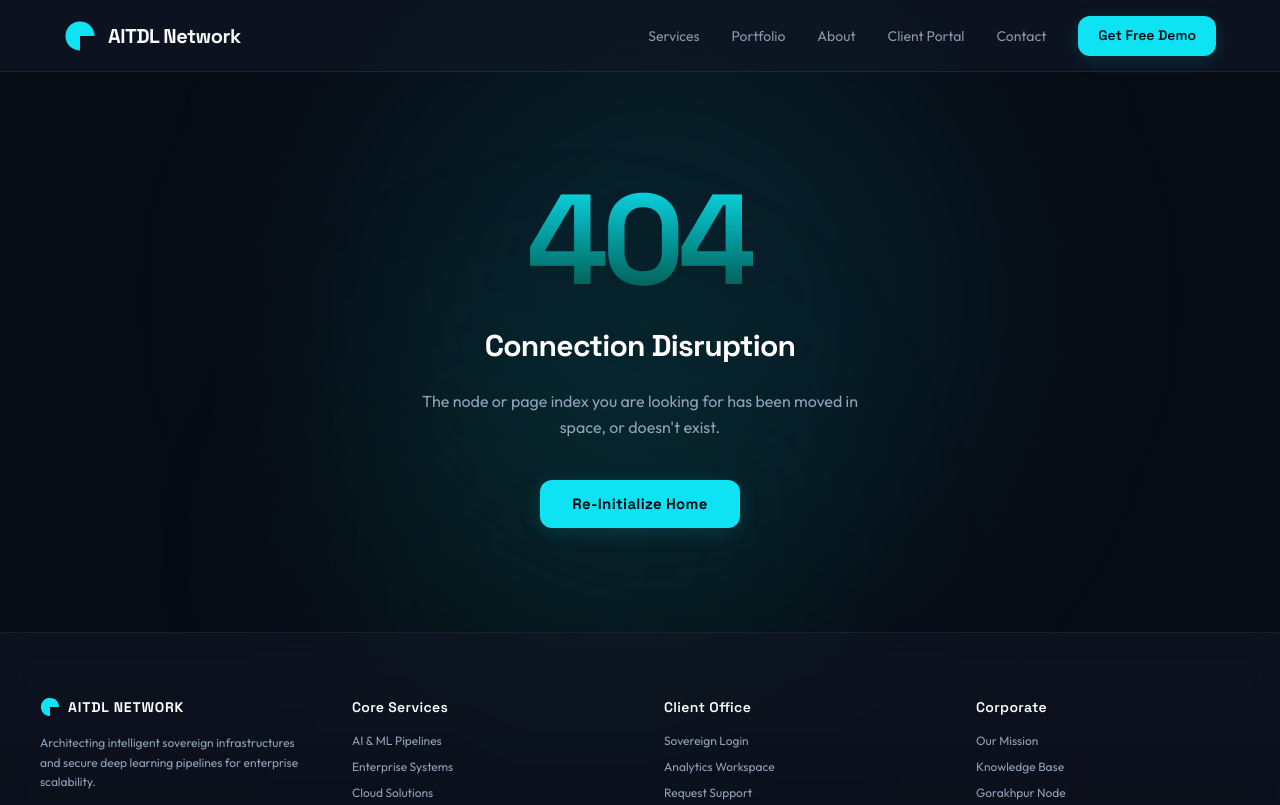
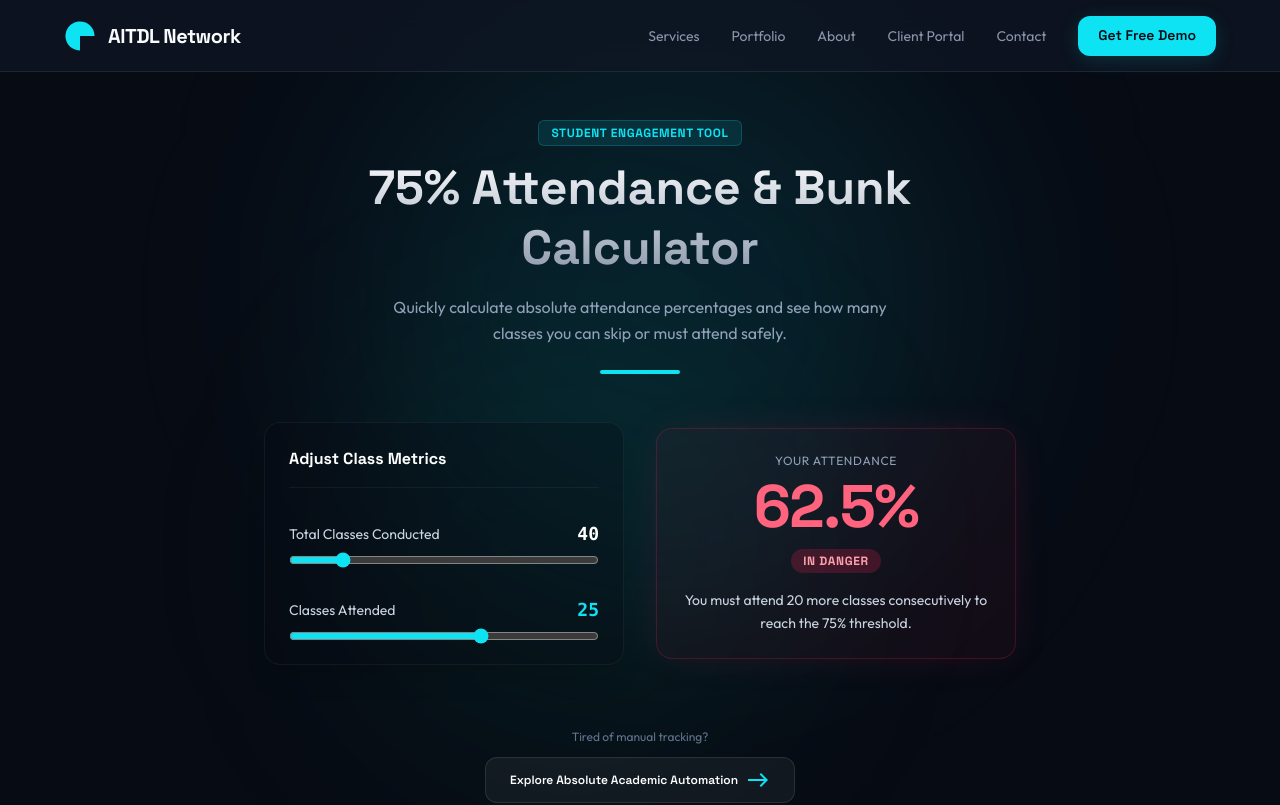
Before and after one commit to aitdlnetwork/aitdlNetwork, a Next.js app in the folder frontend/: page /tools/attendance-calculator in a window 1280 px wide. Before the commit this address had no page. Shown: the top 805 px of the page. Built offline with nearby package versions, Linux system fonts and the light colour scheme.

Commit message:
feat: add interactive Attendance and 75% Threshold Calculator and footer link

```diff
--- /dev/null
+++ b/frontend/src/app/tools/attendance-calculator/page.tsx
@@ -0,0 +1,135 @@
+/*
+AITDL Network © 2026 | Vikram Samvat 2083
+Designed & Architected by JRM
+*/
+
+'use client';
+
+import React, { useState } from 'react';
+import Link from 'next/link';
+
+export default function AttendanceCalculator() {
+  const [total, setTotal] = useState<number>(40);
+  const [attended, setAttended] = useState<number>(25);
+
+  // Formulas
+  const currentPercentage = total > 0 ? (attended / total) * 100 : 0;
+
+  let statusText = "Short Attendance";
+  let statusColor = "text-rose-400";
+  let glowColor = "shadow-rose-500/20";
+  let detailText = "";
+
+  if (currentPercentage >= 75) {
+    const bunkable = Math.floor((attended - 0.75 * total) / 0.75);
+    statusText = "Safe!";
+    statusColor = "text-emerald-400";
+    glowColor = "shadow-emerald-500/20";
+    detailText = bunkable > 0
+      ? `You can safely miss ${bunkable} more class${bunkable === 1 ? '' : 'es'} without dropping below 75%.`
+      : `You are exactly at 75%. You cannot miss any more classes!`;
+  } else {
+    const required = Math.ceil((0.75 * total - attended) / 0.25);
+    statusText = "In Danger";
+    statusColor = "text-rose-400";
+    glowColor = "shadow-rose-500/20";
+    detailText = `You must attend ${required} more class${required === 1 ? '' : 'es'} consecutively to reach the 75% threshold.`;
+  }
+
+  // Handle attended capping to total
+  const handleAttendedChange = (val: number) => {
+    if (val <= total) {
+      setAttended(val);
+    }
+  };
+
+  const handleTotalChange = (val: number) => {
+    setTotal(val);
+    if (attended > val) {
+      setAttended(val);
+    }
+  };
+
+  return (
+    <div className="flex-1 w-full max-w-[800px] mx-auto px-6 py-12 flex flex-col justify-center z-10 relative animate-fade-in">
+      {/* Header */}
+      <div className="text-center mb-12 flex flex-col items-center">
+        <span className="px-3 py-1 rounded-md bg-primary/10 border border-primary/20 text-primary text-xs font-display font-bold tracking-wider mb-3">
+          STUDENT ENGAGEMENT TOOL
+        </span>
+        <h1 className="text-white font-display text-3xl md:text-4xl lg:text-5xl font-bold font-heading mb-4 leading-tight text-gradient">
+          75% Attendance & Bunk Calculator
+        </h1>
+        <p className="text-slate-400 text-base font-body max-w-lg leading-relaxed">
+          Quickly calculate absolute attendance percentages and see how many classes you can skip or must attend safely.
+        </p>
+        <div className="h-1 w-20 bg-primary mt-6 rounded-full"></div>
+      </div>
+
+      <div className="grid grid-cols-1 md:grid-cols-2 gap-8 items-start mb-16">
+        {/* Left Column: Sliders */}
+        <div className="glass-card p-6 rounded-2xl border border-white/5 bg-background-dark/30 flex flex-col gap-8 shadow-xl">
+          <h3 className="text-white font-display font-bold text-base border-b border-white/5 pb-4">Adjust Class Metrics</h3>
+
+          {/* Total Classes */}
+          <div className="flex flex-col gap-2">
+            <div className="flex items-center justify-between text-sm">
+              <span className="text-slate-300 font-medium">Total Classes Conducted</span>
+              <span className="text-white font-bold font-mono text-lg">{total}</span>
+            </div>
+            <input
+              type="range"
+              min="10"
+              max="200"
+              step="1"
+              value={total}
+              onChange={(e) => handleTotalChange(Number(e.target.value))}
+              className="w-full accent-primary bg-primary/10 h-2 rounded-lg cursor-pointer"
+            />
+          </div>
+
+          {/* Attended Classes */}
+          <div className="flex flex-col gap-2">
+            <div className="flex items-center justify-between text-sm">
+              <span className="text-slate-300 font-medium">Classes Attended</span>
+              <span className="text-primary font-bold font-mono text-lg">{attended}</span>
+            </div>
+            <input
+              type="range"
+              min="0"
+              max={total}
+              step="1"
+              value={attended}
+              onChange={(e) => handleAttendedChange(Number(e.target.value))}
+              className="w-full accent-primary bg-primary/10 h-2 rounded-lg cursor-pointer"
+            />
+          </div>
+        </div>
+
+        {/* Right Column: Verdict */}
+        <div className="flex flex-col gap-6 h-full justify-center">
+          <div className={`glass-card p-6 rounded-2xl border ${currentPercentage >= 75 ? 'border-emerald-500/20 bg-emerald-500/5' : 'border-rose-500/20 bg-rose-500/5'} shadow-[0_0_40px_-12px] ${glowColor} flex flex-col items-center text-center transition-all duration-300`}>
+            <span className="text-slate-400 text-xs font-body tracking-wider uppercase mb-1">Your Attendance</span>
+            <h2 className={`${statusColor} font-display font-black text-5xl md:text-6xl mt-1 tracking-tight drop-shadow-glow`}>
+              {currentPercentage.toFixed(1)}%
+            </h2>
+            <div className={`mt-3 px-3 py-1 rounded-full text-xs font-bold font-display uppercase tracking-wider ${currentPercentage >= 75 ? 'bg-emerald-500/20 text-emerald-300' : 'bg-rose-500/20 text-rose-300'}`}>
+              {statusText}
+            </div>
+            <p className="text-slate-300 text-sm font-body mt-4 leading-relaxed max-w-xs">
+              {detailText}
+            </p>
+          </div>
+        </div>
+      </div>
+
+      {/* CTA Back to LMS */}
+      <div className="text-center">
+        <p className="text-slate-500 text-xs font-body mb-3">Tired of manual tracking?</p>
+        <Link href="/services/academic-automation" className="btn-secondary px-6 py-2.5 rounded-lg bg-white/5 border border-white/10 text-white font-display font-semibold text-xs inline-flex items-center gap-2 hover:border-primary/40 transition-all">
+          Explore Absolute Academic Automation <span className="material-symbols-outlined text-[16px] text-primary">east</span>
+        </Link>
+      </div>
+    </div>
+  );
+}
--- a/frontend/src/components/Footer.tsx
+++ b/frontend/src/components/Footer.tsx
@@ -71,6 +71,7 @@ export default function Footer() {
             <li><Link href="/blog" className="hover:text-primary transition-colors">Knowledge Base</Link></li>
             <li><Link href="/gorakhpur" className="hover:text-primary transition-colors">Gorakhpur Node</Link></li>
             <li><Link href="/tools/roi-calculator" className="hover:text-primary transition-colors">Fee Calculator</Link></li>
+            <li><Link href="/tools/attendance-calculator" className="hover:text-primary transition-colors">Attendance Tool</Link></li>
             <li><Link href="/portfolio" className="hover:text-primary transition-colors">Deployments</Link></li>
             <li><Link href="/contact" className="hover:text-primary transition-colors">Secure Contact</Link></li>
           </ul>
```
